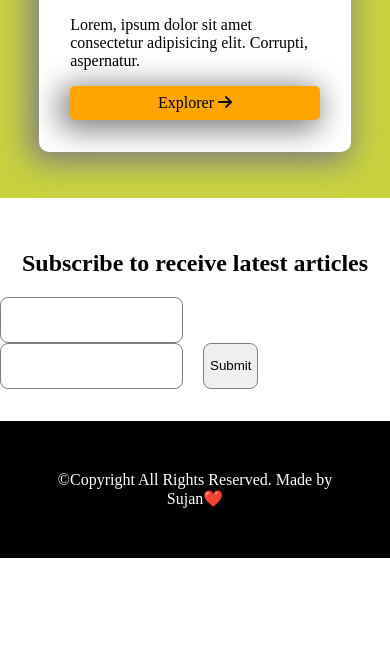
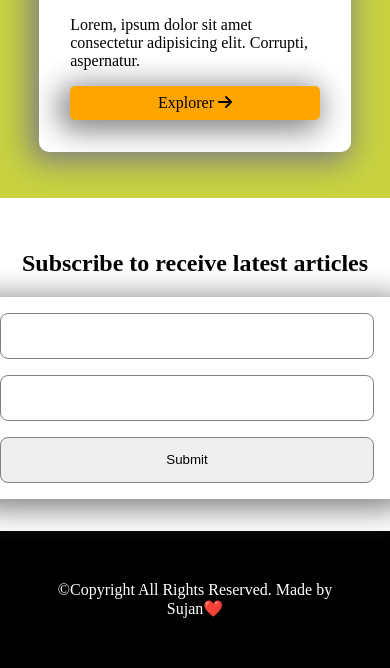
Before and after one commit to TipTopClone/Flexblog-Template, a plain HTML site: page index.html in a window 390 px wide. Shown: the part 5242-5910 px from the top of the page. Before the commit the page ends 5800 px from the top, so only its background shows below. Drawn offline with Linux system fonts and the light colour scheme.

Commit message:
subscription changed

```diff
--- a/style.css
+++ b/style.css
@@ -288,7 +288,7 @@ article .button {
     flex-direction: column;
   }
   .art-img {
-    width: 100%;
+    width: 100%;git
   }
 
   article .button {
@@ -305,4 +305,14 @@ article .button {
     width: 100%;
     margin-top: 16px;
   }
+
+  form {
+    display: flex;
+    flex-direction: column;
+    gap: 1rem;
+    width: 100%;
+    box-shadow: var(--box-shadow);
+    padding: 1rem;
+    border-radius: 10px;
+  }
 }
```
Also changed, not shown: 1 other file.
